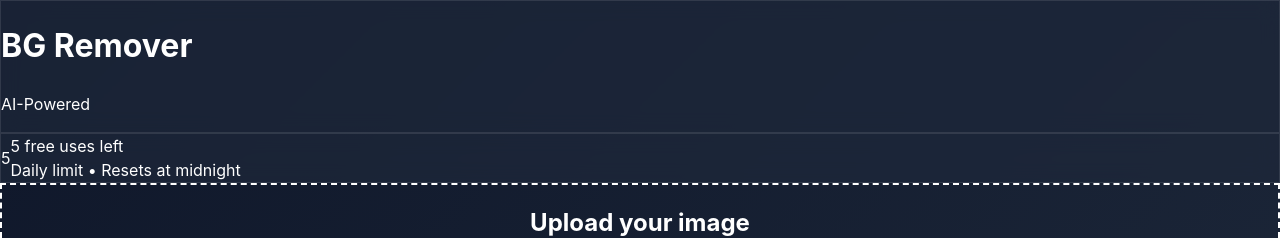
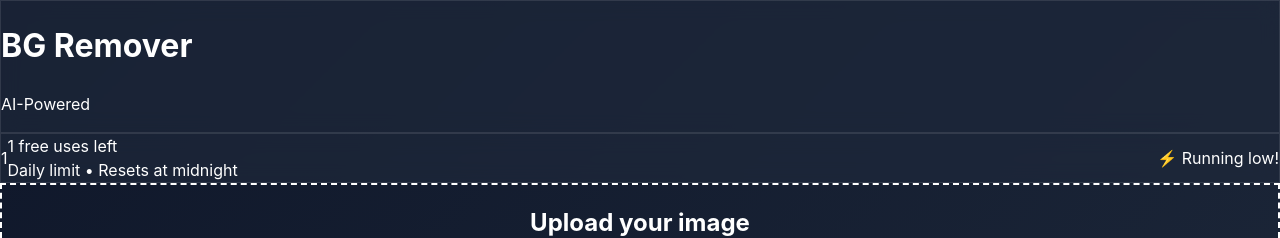
Before and after one commit to zjpforever-collab/bg-remover, a Next.js app: page / in a window 1280 px wide. Shown: the top 238 px of the page. Built offline with nearby package versions, Linux system fonts and the light colour scheme; no server answers.

Commit message:
feat: add email registration for unlimited access

```diff
--- a/src/app/page.tsx
+++ b/src/app/page.tsx
@@ -6,13 +6,14 @@ import UploadArea from '@/components/UploadArea';
 import ResultView from '@/components/ResultView';
 import ProcessingModal from '@/components/ProcessingModal';
 import UsageLimit from '@/components/UsageLimit';
+import EmailRegisterModal from '@/components/EmailRegisterModal';
 import { useImageProcessor } from '@/hooks/useImageProcessor';
 import type { ImageFile } from '@/types';
 
 export default function Home() {
   const [originalImage, setOriginalImage] = useState<ImageFile | null>(null);
   const [processedImage, setProcessedImage] = useState<string | null>(null);
-  const { processImage, isProcessing, error, remainingUses, decrementUsage } = useImageProcessor();
+  const { processImage, isProcessing, error, remainingUses, decrementUsage, isEmailRequired, setEmailRegistered } = useImageProcessor();
 
   const handleImageUpload = useCallback((file: ImageFile) => {
     setOriginalImage(file);
@@ -70,6 +71,11 @@ export default function Home() {
 
       <ProcessingModal isOpen={isProcessing} />
 
+      <EmailRegisterModal
+        isOpen={isEmailRequired}
+        onRegister={setEmailRegistered}
+      />
+
       <footer className="py-6 text-center text-gray-400 text-sm">
         <p>Powered by Remove.bg API</p>
       </footer>
--- /dev/null
+++ b/src/components/EmailRegisterModal.tsx
@@ -0,0 +1,82 @@
+'use client';
+
+import { useState } from 'react';
+
+interface EmailRegisterModalProps {
+  isOpen: boolean;
+  onRegister: (email: string) => void;
+}
+
+function EmailRegisterModal({ isOpen, onRegister }: EmailRegisterModalProps) {
+  const [email, setEmail] = useState('');
+  const [isSubmitting, setIsSubmitting] = useState(false);
+
+  if (!isOpen) return null;
+
+  const handleSubmit = async (e: React.FormEvent) => {
+    e.preventDefault();
+    if (!email || !email.includes('@')) return;
+
+    setIsSubmitting(true);
+    // Simulate a brief delay for better UX
+    await new Promise(resolve => setTimeout(resolve, 500));
+    onRegister(email);
+    setIsSubmitting(false);
+  };
+
+  return (
+    <div className="fixed inset-0 z-50 flex items-center justify-center p-4">
+      {/* Backdrop */}
+      <div className="absolute inset-0 bg-black/60 backdrop-blur-sm" />
+
+      {/* Modal */}
+      <div className="relative bg-gray-800 border border-gray-700 rounded-2xl p-8 max-w-md w-full shadow-2xl">
+        <div className="text-center">
+          {/* Icon */}
+          <div className="w-16 h-16 bg-gradient-to-br from-blue-500 to-purple-600 rounded-full flex items-center justify-center mx-auto mb-6">
+            <svg className="w-8 h-8 text-white" fill="none" stroke="currentColor" viewBox="0 0 24 24">
+              <path strokeLinecap="round" strokeLinejoin="round" strokeWidth={2} d="M3 8l7.89 5.26a2 2 0 002.22 0L21 8M5 19h14a2 2 0 002-2V7a2 2 0 00-2-2H5a2 2 0 00-2 2v10a2 2 0 002 2z" />
+            </svg>
+          </div>
+
+          {/* Title */}
+          <h2 className="text-2xl font-bold text-white mb-2">
+            🔥 Free Trial Used!
+          </h2>
+
+          {/* Description */}
+          <p className="text-gray-400 mb-6">
+            You&apos;ve used your free image! Enter your email to unlock <span className="text-green-400 font-semibold">unlimited</span> processing.
+          </p>
+
+          {/* Form */}
+          <form onSubmit={handleSubmit} className="space-y-4">
+            <input
+              type="email"
+              value={email}
+              onChange={(e) => setEmail(e.target.value)}
+              placeholder="your@email.com"
+              className="w-full px-4 py-3 bg-gray-700 border border-gray-600 rounded-xl text-white placeholder-gray-400 focus:outline-none focus:border-blue-500 transition-colors"
+              required
+            />
+
+            <button
+              type="submit"
+              disabled={isSubmitting || !email.includes('@')}
+              className="w-full py-3 bg-gradient-to-r from-blue-500 to-purple-600 hover:from-blue-600 hover:to-purple-700 disabled:from-gray-600 disabled:to-gray-600 text-white font-semibold rounded-xl transition-all transform hover:scale-[1.02] disabled:transform-none disabled:cursor-not-allowed"
+            >
+              {isSubmitting ? 'Unlocking...' : '🚀 Unlock Unlimited Access'}
+            </button>
+          </form>
+
+          {/* Small text */}
+          <p className="text-gray-500 text-xs mt-4">
+            No spam, we promise! Just your email to track your account.
+          </p>
+        </div>
+      </div>
+    </div>
+  );
+}
+
+export default EmailRegisterModal;
--- a/src/components/UsageLimit.tsx
+++ b/src/components/UsageLimit.tsx
@@ -5,32 +5,40 @@ interface UsageLimitProps {
 }
 
 function UsageLimit({ remaining }: UsageLimitProps) {
-  const isLow = remaining <= 1;
+  const isUnlimited = remaining >= 999;
+  const isLow = remaining <= 1 && !isUnlimited;
   const isEmpty = remaining === 0;
 
   return (
     <div className={`
       glass rounded-xl p-4 flex items-center justify-between
-      ${isEmpty ? 'border-red-500/30' : isLow ? 'border-yellow-500/30' : 'border-dark-600'}
+      ${isUnlimited ? 'border-green-500/30' : isEmpty ? 'border-red-500/30' : isLow ? 'border-yellow-500/30' : 'border-gray-600'}
     `}>
       <div className="flex items-center gap-3">
         <div className={`
           w-10 h-10 rounded-lg flex items-center justify-center
-          ${isEmpty ? 'bg-red-500/20 text-red-400' : isLow ? 'bg-yellow-500/20 text-yellow-400' : 'bg-blue-500/20 text-blue-400'}
+          ${isUnlimited ? 'bg-green-500/20 text-green-400' : isEmpty ? 'bg-red-500/20 text-red-400' : isLow ? 'bg-yellow-500/20 text-yellow-400' : 'bg-blue-500/20 text-blue-400'}
         `}>
-          <span className="text-lg font-bold">{remaining}</span>
+          <span className="text-lg font-bold">
+            {isUnlimited ? '∞' : remaining}
+          </span>
         </div>
         <div>
           <div className="text-white font-medium">
-            {isEmpty ? 'No uses remaining' : `${remaining} free uses left`}
+            {isUnlimited ? 'Unlimited Access' : isEmpty ? 'No uses remaining' : `${remaining} free uses left`}
           </div>
-          <div className="text-dark-500 text-sm">
-            Daily limit • Resets at midnight
+          <div className="text-gray-500 text-sm">
+            {isUnlimited ? 'Registered user • No limits' : 'Daily limit • Resets at midnight'}
           </div>
         </div>
       </div>
 
-      {isLow && !isEmpty && (
+      {isUnlimited && (
+        <div className="text-green-400 text-sm">
+          ✅ Unlocked!
+        </div>
+      )}
+      {isLow && !isEmpty && !isUnlimited && (
         <div className="text-yellow-400 text-sm">
           ⚡ Running low!
         </div>
--- a/src/hooks/useImageProcessor.ts
+++ b/src/hooks/useImageProcessor.ts
@@ -3,7 +3,7 @@ import { processImageApi } from '../utils/api';
 import type { ProcessResult } from '../types';
 
 const STORAGE_KEY = 'bg-remover-usage';
-const DAILY_LIMIT = 5;
+const STORAGE_EMAIL_KEY = 'bg-remover-email';
 
 interface UseImageProcessorReturn {
   processImage: (file: File) => Promise<string | null>;
@@ -12,56 +12,51 @@ interface UseImageProcessorReturn {
   remainingUses: number;
   decrementUsage: () => void;
   resetUsage: () => void;
+  isEmailRequired: boolean;
+  setEmailRegistered: (email: string) => void;
 }
 
 export function useImageProcessor(): UseImageProcessorReturn {
   const [isProcessing, setIsProcessing] = useState(false);
   const [error, setError] = useState<string | null>(null);
-  const [remainingUses, setRemainingUses] = useState(DAILY_LIMIT);
+  const [remainingUses, setRemainingUses] = useState(1);
+  const [isEmailRequired, setIsEmailRequired] = useState(false);
 
-  // Load usage from localStorage on mount
+  // Check if email is registered on mount
   useEffect(() => {
-    const stored = localStorage.getItem(STORAGE_KEY);
-    if (stored) {
-      try {
-        const { count, date } = JSON.parse(stored);
-        const today = new Date().toDateString();
-
-        if (date === today) {
-          setRemainingUses(Math.max(0, DAILY_LIMIT - count));
-        } else {
-          // Reset for new day
-          localStorage.setItem(STORAGE_KEY, JSON.stringify({ count: 0, date: today }));
-          setRemainingUses(DAILY_LIMIT);
-        }
-      } catch {
-        setRemainingUses(DAILY_LIMIT);
+    const email = localStorage.getItem(STORAGE_EMAIL_KEY);
+    if (!email) {
+      // Check if free use has been used
+      const freeUsed = localStorage.getItem(STORAGE_KEY);
+      if (freeUsed === 'true') {
+        setIsEmailRequired(true);
       }
     }
   }, []);
 
   const decrementUsage = useCallback(() => {
-    setRemainingUses(prev => {
-      const newCount = Math.max(0, prev - 1);
-      const today = new Date().toDateString();
-      const stored = localStorage.getItem(STORAGE_KEY);
-      let count = 1;
+    // Mark that free use has been used
+    localStorage.setItem(STORAGE_KEY, 'true');
 
-      if (stored) {
-        const { count: storedCount, date } = JSON.parse(stored);
-        if (date === today) {
-          count = storedCount + 1;
-        }
-      }
+    // If no email registered, require it for next use
+    const email = localStorage.getItem(STORAGE_EMAIL_KEY);
+    if (!email) {
+      setIsEmailRequired(true);
+      setRemainingUses(0);
+    }
+  }, []);
 
-      localStorage.setItem(STORAGE_KEY, JSON.stringify({ count, date: today }));
-      return newCount;
-    });
+  const setEmailRegistered = useCallback((email: string) => {
+    localStorage.setItem(STORAGE_EMAIL_KEY, email);
+    setIsEmailRequired(false);
+    setRemainingUses(999); // Unlimited after email registered
   }, []);
 
   const resetUsage = useCallback(() => {
-    localStorage.setItem(STORAGE_KEY, JSON.stringify({ count: 0, date: new Date().toDateString() }));
-    setRemainingUses(DAILY_LIMIT);
+    localStorage.removeItem(STORAGE_KEY);
+    localStorage.removeItem(STORAGE_EMAIL_KEY);
+    setRemainingUses(1);
+    setIsEmailRequired(false);
   }, []);
 
   const processImage = useCallback(async (file: File): Promise<string | null> => {
@@ -93,5 +88,7 @@ export function useImageProcessor(): UseImageProcessorReturn {
     remainingUses,
     decrementUsage,
     resetUsage,
+    isEmailRequired,
+    setEmailRegistered,
   };
 }
```
Also changed, not shown: 8 other files (tests, documents, lock files or other folders).
